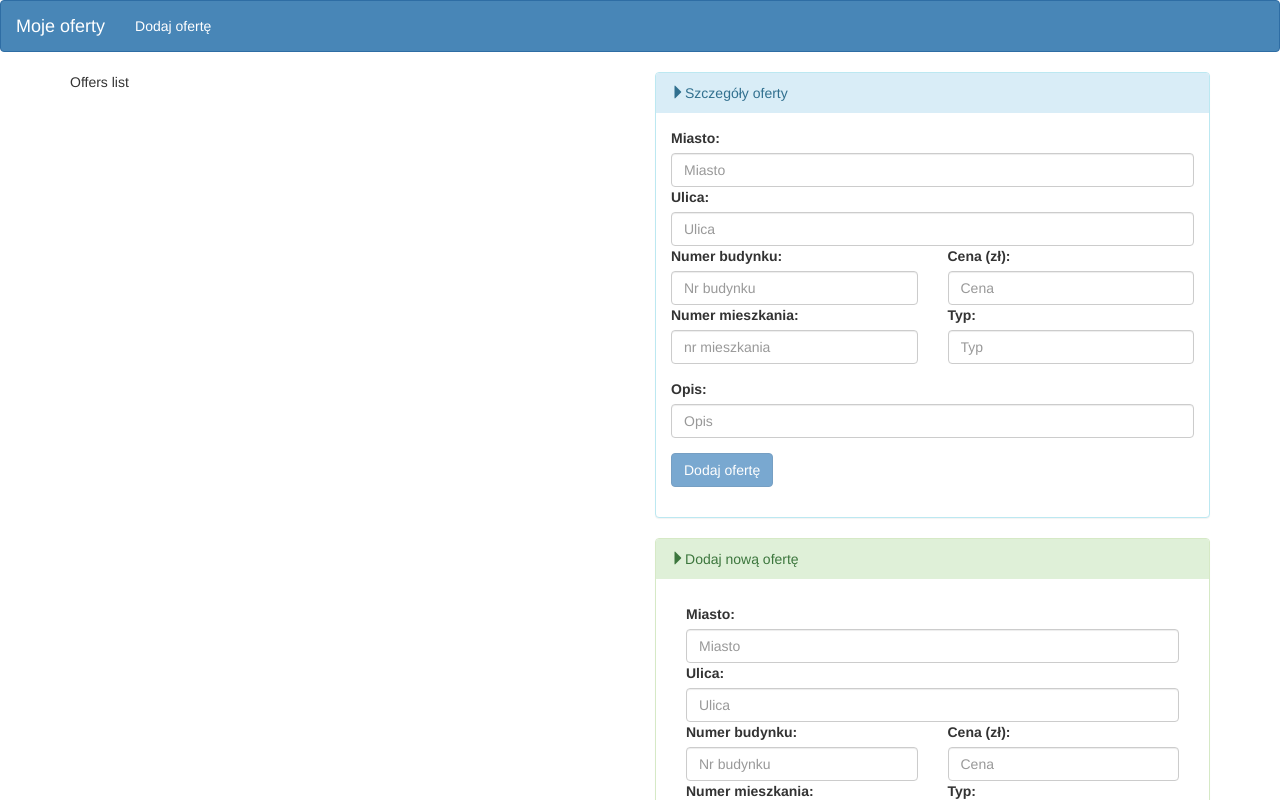
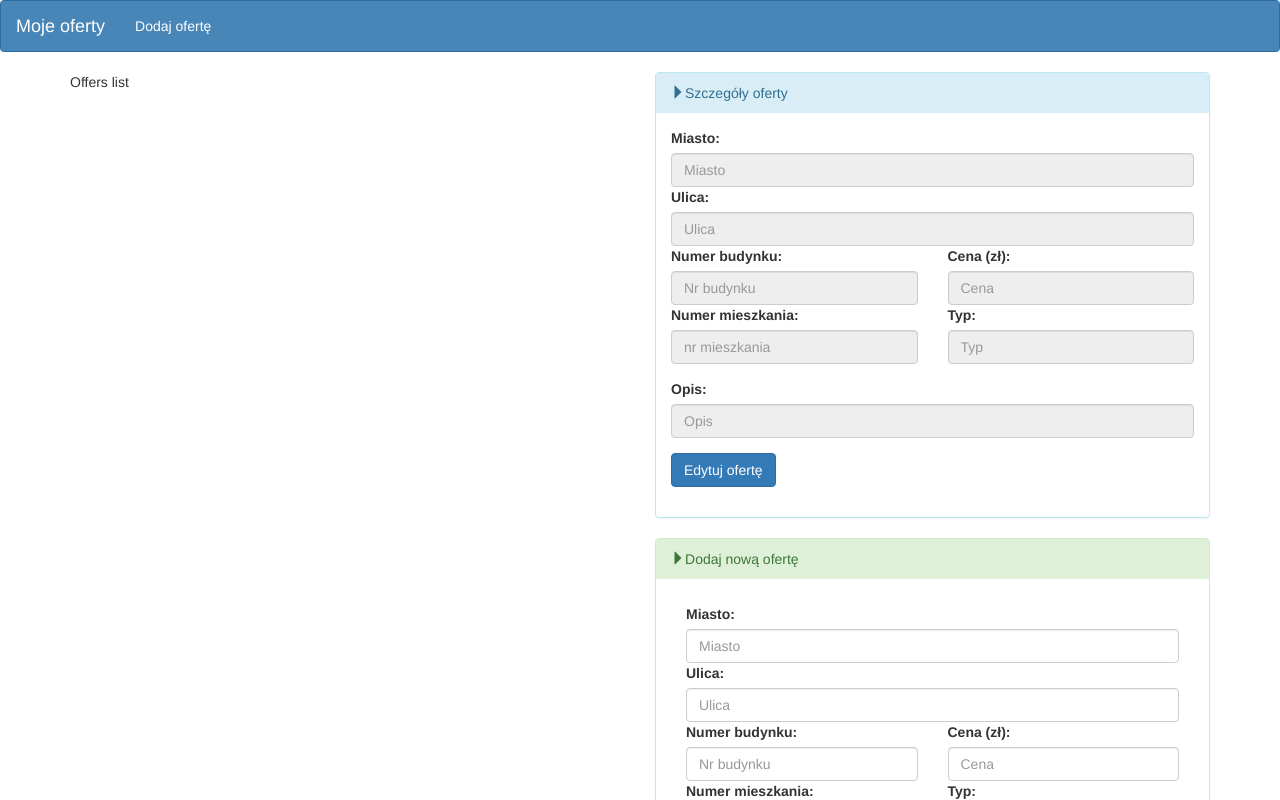
Before and after one commit to Cutter72/recruitment-task-01, an Angular app: page / in a window 1280 px wide. Shown: the top 800 px of the page. Built offline with nearby package versions, Linux system fonts and the light colour scheme.

Commit message:
cosmetics

```diff
--- a/src/app/estate-offer-details/estate-offer-details.component.html
+++ b/src/app/estate-offer-details/estate-offer-details.component.html
@@ -12,31 +12,31 @@
         <div class="row">
           <div class="col-xs-12">
             <label>Miasto:</label>
-            <input type="text" placeholder="Miasto" class="form-control" required ngModel name="city">
+            <input type="text" placeholder="Miasto" disabled class="form-control" required ngModel name="city">
             <label>Ulica:</label>
-            <input type="text" placeholder="Ulica" class="form-control" required ngModel name="street">
+            <input type="text" placeholder="Ulica" disabled class="form-control" required ngModel name="street">
           </div>
           <div class="col-sm-6 form-group">
             <label>Numer budynku:</label>
-            <input type="number" placeholder="Nr budynku" step="1" min="1" class="form-control" required ngModel
+            <input type="number" placeholder="Nr budynku" disabled step="1" min="1" class="form-control" required ngModel
                    name="property">
             <label>Numer mieszkania:</label>
-            <input type="number" placeholder="nr mieszkania" step="1" min="1" class="form-control" required ngModel
+            <input type="number" placeholder="nr mieszkania" disabled step="1" min="1" class="form-control" required ngModel
                    name="apartment">
           </div>
           <div class="col-sm-6 form-group">
             <label>Cena (zł):</label>
-            <input type="number" placeholder="Cena" step="0.01" min="0" class="form-control" required ngModel
+            <input type="number" placeholder="Cena" disabled step="0.01" min="0" class="form-control" required ngModel
                    name="price">
             <label>Typ:</label>
-            <input type="number" placeholder="Typ" step="1" min="1" class="form-control" required ngModel name="type">
+            <input type="number" placeholder="Typ" disabled step="1" min="1" class="form-control" required ngModel name="type">
           </div>
           <div class="col-xs-12 form-group">
             <label>Opis:</label>
-            <input type="text" placeholder="Opis" class="form-control" required ngModel name="description">
+            <input type="text" placeholder="Opis" disabled class="form-control" required ngModel name="description">
           </div>
           <div class="col-xs-3 form-group">
-            <button type="submit" class="btn btn-primary" [disabled]="f.invalid">Dodaj ofertę</button>
+            <button type="submit" class="btn btn-primary" [disabled]="f.invalid">Edytuj ofertę</button>
           </div>
         </div>
       </form>
--- a/src/app/new-estate-offer-form/new-estate-offer-form.component.html
+++ b/src/app/new-estate-offer-form/new-estate-offer-form.component.html
@@ -36,7 +36,7 @@
             <input type="text" placeholder="Opis" class="form-control" required ngModel name="description">
           </div>
           <div class="col-xs-3 form-group">
-            <button type="submit" class="btn btn-primary" [disabled]="f.invalid">Dodaj ofertę</button>
+            <button type="submit" class="btn btn-success" [disabled]="f.invalid">Dodaj ofertę</button>
           </div>
         </div>
       </form>
```
